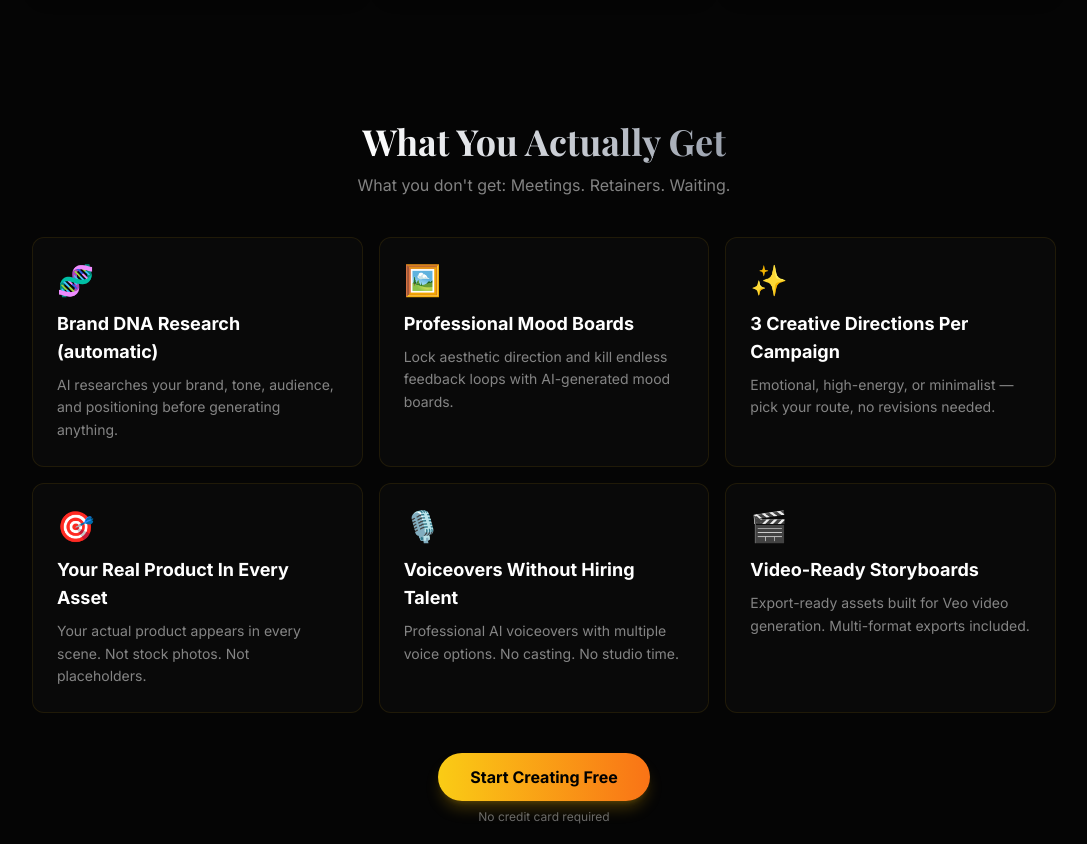
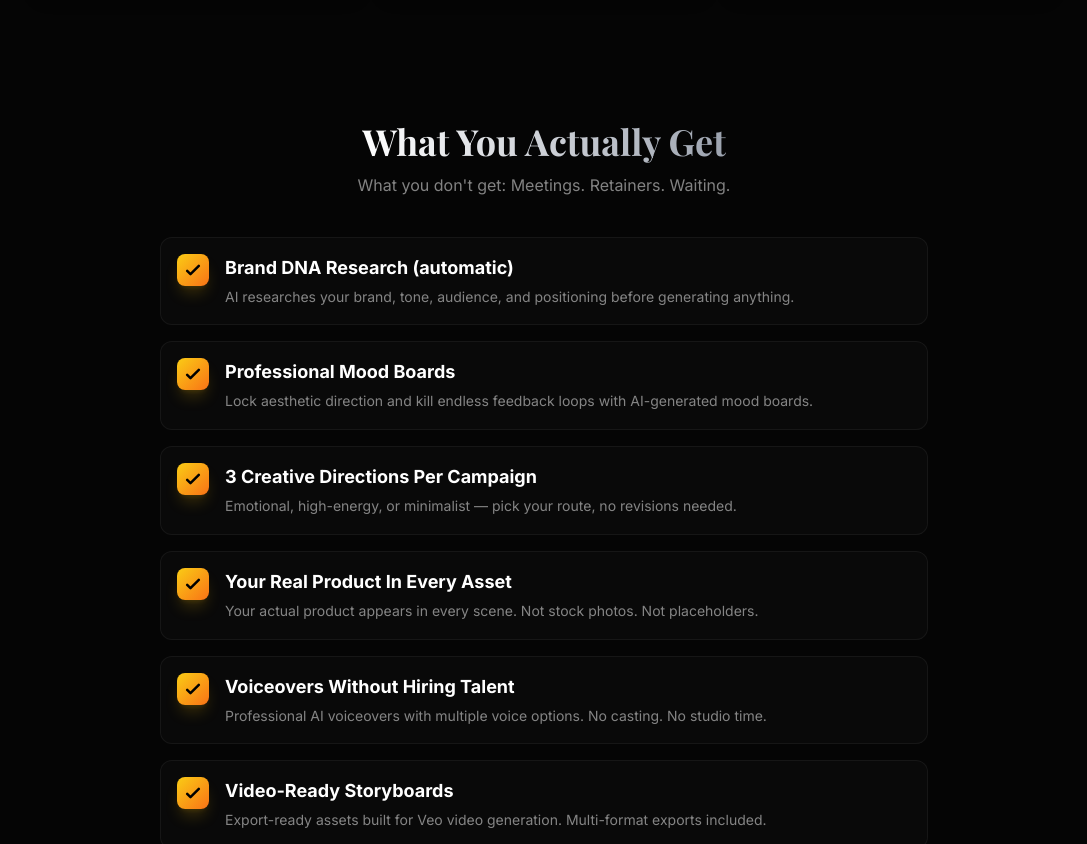
Before and after one commit to 8zero8development-max/BananaADS, a React (Vite) app: page / in a window 1280 px wide. Shown: the part 5980-6824 px from the top of the page, without its empty margins (96-1183 px from the left). Built offline with nearby package versions, Linux system fonts and the light colour scheme; no server answers; a web font is replaced by a local one.

Commit message:
Redesign 'What You Actually Get' section with animated checklist style

```diff
--- a/LandingPage.tsx
+++ b/LandingPage.tsx
@@ -888,7 +888,7 @@ const LandingPage: React.FC<LandingPageProps> = ({ onGetStarted }) => {
       </section>
 
       <section id="features" className="py-16 px-8">
-        <div className="max-w-5xl mx-auto">
+        <div className="max-w-3xl mx-auto">
           <div className="text-center mb-10">
             <h2 className="text-3xl md:text-4xl font-serif mb-3 leading-tight">
               <span className="bg-gradient-to-r from-white to-gray-400 bg-clip-text text-transparent">
@@ -900,19 +900,42 @@ const LandingPage: React.FC<LandingPageProps> = ({ onGetStarted }) => {
             </p>
           </div>
 
-          <div className="grid md:grid-cols-2 lg:grid-cols-3 gap-4">
+          <div className="space-y-4">
             {features.map((feature, idx) => (
               <div
                 key={idx}
-                className="group bg-white/[0.02] hover:bg-white/[0.05] border border-yellow-500/10 hover:border-yellow-500/30 rounded-xl p-6 transition-all duration-300"
+                className="group flex items-start gap-4 p-4 rounded-xl bg-white/[0.02] hover:bg-white/[0.05] border border-white/5 hover:border-yellow-500/30 transition-all duration-300"
+                style={{ animationDelay: `${idx * 150}ms` }}
               >
-                <div className="text-3xl mb-3">{feature.icon}</div>
-                <h3 className="text-lg font-bold mb-2 text-white group-hover:text-yellow-400 transition">
-                  {feature.title}
-                </h3>
-                <p className="text-white/50 text-sm leading-relaxed">
-                  {feature.description}
-                </p>
+                <div className="flex-shrink-0 w-8 h-8 rounded-lg bg-gradient-to-br from-yellow-400 to-orange-500 flex items-center justify-center shadow-lg shadow-yellow-500/20 group-hover:scale-110 transition-transform duration-300">
+                  <svg
+                    className="w-5 h-5 text-black"
+                    fill="none"
+                    viewBox="0 0 24 24"
+                    stroke="currentColor"
+                    strokeWidth={3}
+                  >
+                    <path
+                      strokeLinecap="round"
+                      strokeLinejoin="round"
+                      d="M5 13l4 4L19 7"
+                      className="animate-[checkmark_0.4s_ease-in-out_forwards]"
+                      style={{
+                        strokeDasharray: 24,
+                        strokeDashoffset: 24,
+                        animation: `checkmark 0.4s ease-in-out ${idx * 150 + 300}ms forwards`
+                      }}
+                    />
+                  </svg>
+                </div>
+                <div className="flex-1">
+                  <h3 className="text-lg font-bold text-white group-hover:text-yellow-400 transition-colors duration-300">
+                    {feature.title}
+                  </h3>
+                  <p className="text-white/50 text-sm leading-relaxed mt-1">
+                    {feature.description}
+                  </p>
+                </div>
               </div>
             ))}
           </div>
--- a/styles.css
+++ b/styles.css
@@ -153,6 +153,13 @@ body {
 }
 .animate-error-shake { animation: error-shake 0.5s ease-in-out; }
 
+/* Checkmark draw animation */
+@keyframes checkmark {
+    0% { stroke-dashoffset: 24; }
+    100% { stroke-dashoffset: 0; }
+}
+.animate-checkmark { animation: checkmark 0.4s ease-in-out forwards; }
+
 /* --- Onboarding Tour Styles --- */
 
 .onboarding-highlight {
```
